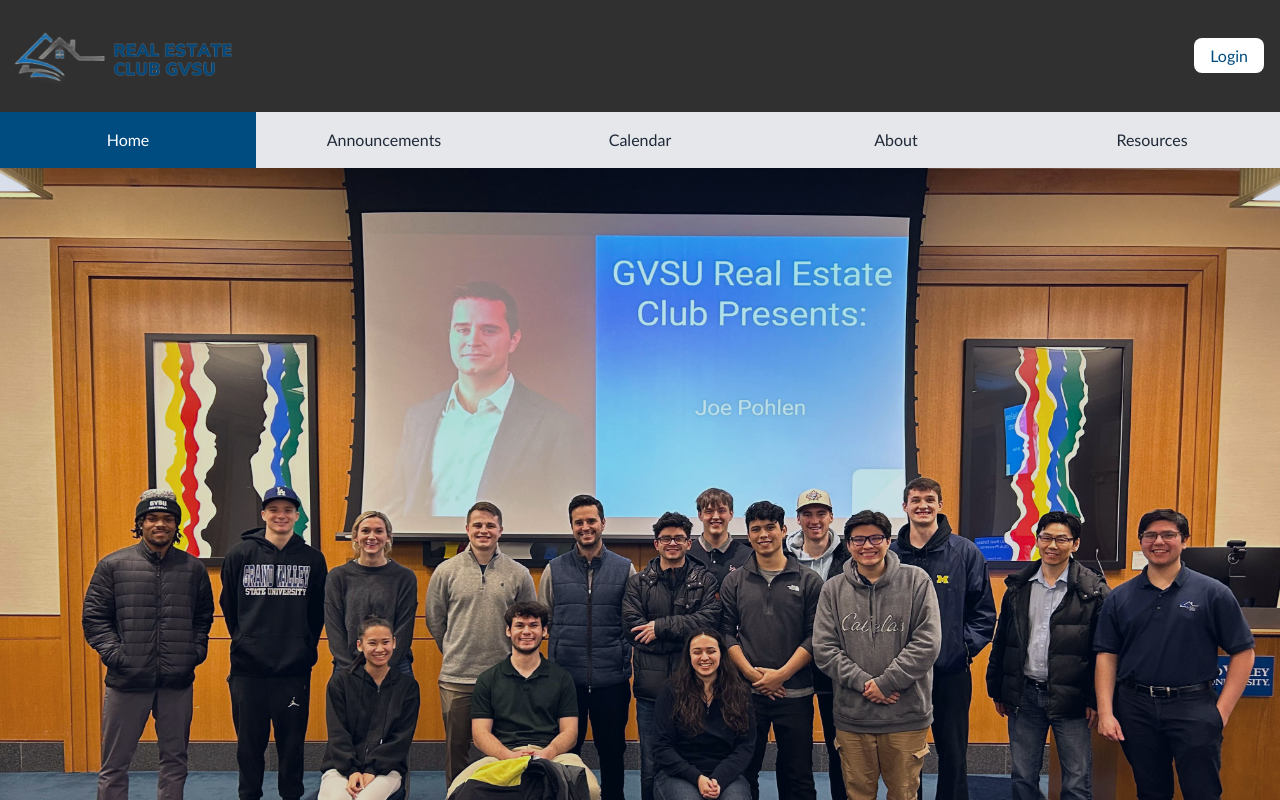
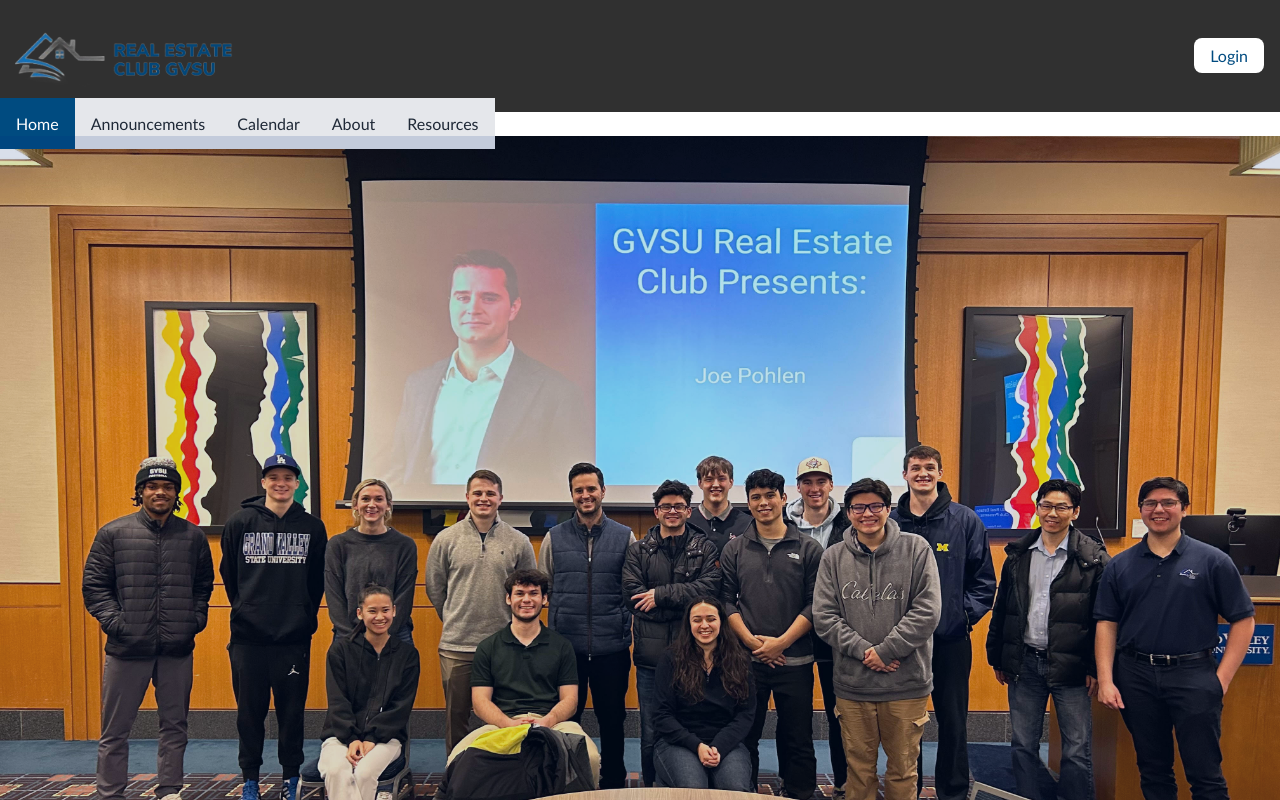
Before and after one commit to Emiller3425/realEstateClub, a React (Create React App) app in the folder web/: page / in a window 1280 px wide. Shown: the top 800 px of the page. Built offline with nearby package versions, Linux system fonts and the light colour scheme; no server answers.

Commit message:
hopefully refresh is fixed

```diff
--- a/web/src/App.js
+++ b/web/src/App.js
@@ -82,7 +82,7 @@
   };
 
   return (
-    <div className="flex flex-wrap md:flex-nowrap w-full overflow-x-auto no-scrollbar">
+    <div className="">
       <Link to="/" className={`flex-1 px-4 py-2 md:py-4 text-center ${getTabClass('/')}`}>Home</Link>
       <Link to="/announcements" className={`flex-1 px-4 py-2 md:py-4 text-center ${getTabClass('/announcements')}`}>Announcements</Link>
       <Link to="/calendar" className={`flex-1 px-4 py-2 md:py-4 text-center ${getTabClass('/calendar')}`}>Calendar</Link>
```
